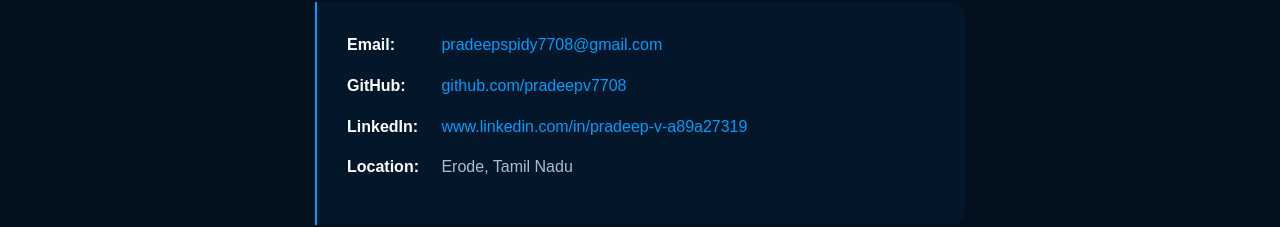
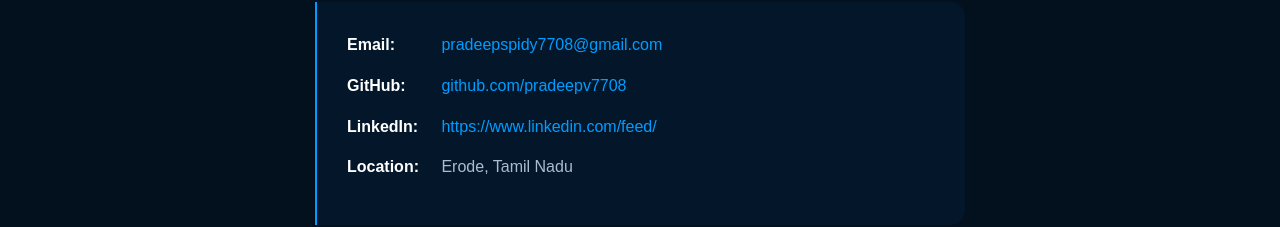
Before and after one commit to pradeepv7708/personal-portfolio, a plain HTML site: page index.html in a window 1280 px wide. Shown: the part 3791-4018 px from the top of the page. Drawn offline with Linux system fonts and the light colour scheme.

Commit message:
Update index.html

```diff
--- a/index.html
+++ b/index.html
@@ -658,7 +658,7 @@
                 <a href="#"
                    target="_blank">
 
-                    www.linkedin.com/in/pradeep-v-a89a27319
+                   https://www.linkedin.com/feed/
 
 
 
```
